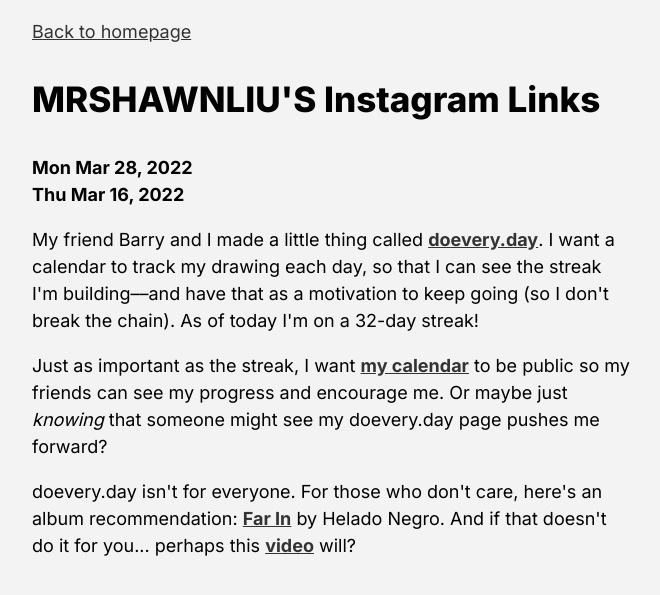
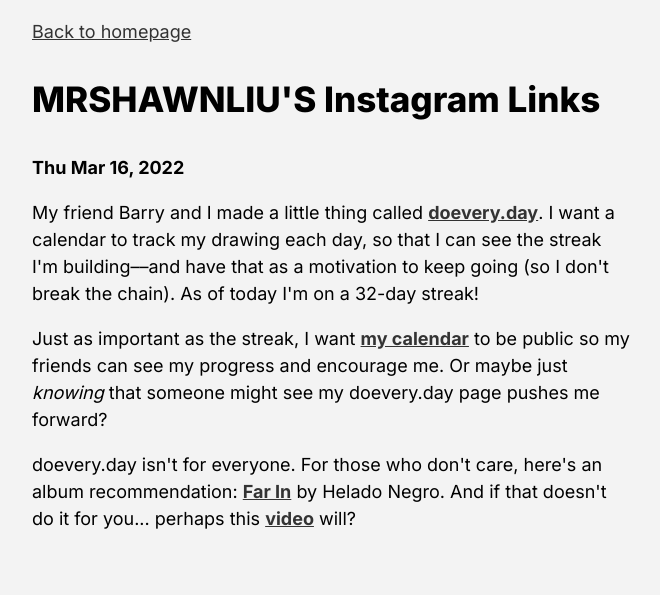
Before and after one commit to shawnliu/shawnliu.github.io, a Jekyll site: the page built from fun/ig.html, in a window 1280 px wide. Shown: the top 595 px of the page, without its empty margins (308-968 px from the left). Built offline with Jekyll 4.4.1, drawn with Linux system fonts in a browser that asks for light colours.

Commit message:
fix ig page

```diff
--- a/fun/ig.html
+++ b/fun/ig.html
@@ -8,8 +8,6 @@ permalink: /ig
 <h1 class="with-meta">MRSHAWNLIU'S Instagram Links</h1>
 
 <div class="link-chunk">
-  <h2>Mon Mar 28, 2022</h2>
-
 
   <h2>Thu Mar 16, 2022</h2>
   <p>
```
